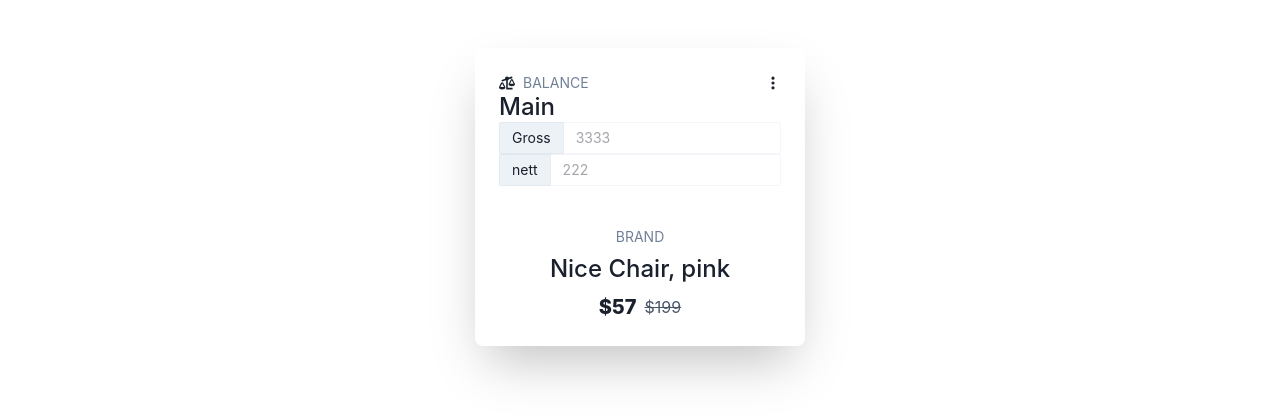
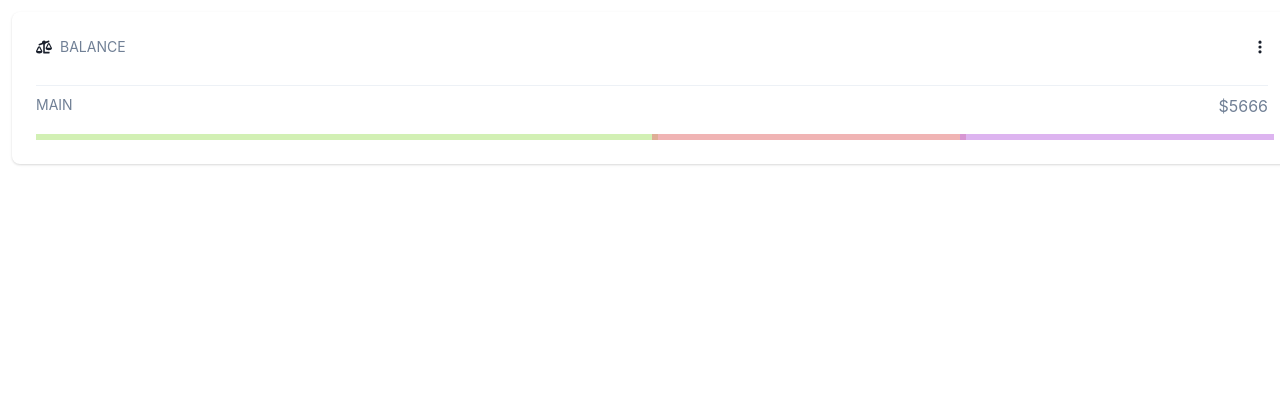
Before and after one commit to devdrqgon/mc-fe, a React (Create React App) app: page /test/BalanceViewer in a window 1280 px wide. Shown: the top 420 px of the page. Built offline with nearby package versions, Linux system fonts and the light colour scheme.

Commit message:
zwischenstand

```diff
--- a/src/features/dashboard/balance.viewer.tsx
+++ b/src/features/dashboard/balance.viewer.tsx
@@ -1,21 +1,47 @@
 import { useColorModeValue } from "@chakra-ui/color-mode"
-import { Box, Center, Heading, Stack, VStack } from "@chakra-ui/layout"
+import { Box, Center, Divider, Flex, Heading, Stack, VStack } from "@chakra-ui/layout"
 import { HStack, Input, InputGroup, InputLeftAddon, InputRightAddon, Text } from "@chakra-ui/react"
 import { FaBalanceScaleLeft } from 'react-icons/fa'
 import { HiDotsVertical } from 'react-icons/hi'
 
-
-const BalanceViewer = () => {
+const HInfoDisplayer = () => {
     return (
         <>
-            <Center py={12}>
+            <Flex w={"100%"} direction="column">
+
+                <Flex mb={4} width={"100%"} justifyContent="space-between">
+                    <Text color={'gray.500'} fontSize={'sm'} textTransform={'uppercase'}>
+                        Main
+                    </Text>
+                    <Text color={'gray.500'} fontSize={'m'} textTransform={'uppercase'}>
+                        $5666
+                    </Text>
+                </Flex>
+                <Flex width={"100%"}>
+
+                    <Box width={"50%"}>
+                        <Divider mr={3} p={0} borderColor={"#B4E782"} borderWidth={3}></Divider>
+                    </Box>
+                    <Box width={"25%"} >
+                        <Divider m={0} p={0} borderColor={"#E78282"} borderWidth={3}></Divider>
+                    </Box>
+                    <Box width={"25%"}>
+                        <Divider m={0} p={0} borderColor={"#C782E7"} borderWidth={3}></Divider>
+                    </Box>
+                </Flex>
+            </Flex>
+        </>
+    )
+}
+const DashboardCard = () => {
+    return (
+        <>
             <Box
-                    role={'group'}
+                minW={300}
                 p={6}
-                    maxW={'330px'}
+                m={3}
                 w={'full'}
-                    bg={useColorModeValue('white', 'gray.800')}
-                    boxShadow={'2xl'}
+                boxShadow="base"
                 rounded={'lg'}
                 pos={'relative'}
                 zIndex={1}>
@@ -31,41 +57,15 @@ const BalanceViewer = () => {
                     </Box>
                     <HiDotsVertical style={{ 'cursor': 'pointer' }} />
                 </HStack>
-                    <VStack>
-                        <Box w="full" justifyContent="flex-start" >
-                            <Heading fontSize={'2xl'} fontFamily={'body'} fontWeight={500}>
-                                Main
-                            </Heading>
-                            <InputGroup size="sm">
-                                <InputLeftAddon children="Gross" />
-                                <Input placeholder="" value="3333" disabled={true}/>
-                            </InputGroup>
-                            <InputGroup size="sm">
-                                <InputLeftAddon children="nett" />
-                                <Input placeholder="" value="222" disabled={true}/>
-                            </InputGroup>
+                <VStack alignItems="flex-start">
+                    <Divider mt={7} orientation={'horizontal'}></Divider>
+                    <VStack w={"full"} alignItems="flex-start">
+                        <HInfoDisplayer />
+                    </VStack>
+                </VStack>
             </Box>
-                    </VStack>
-                    <Stack pt={10} align={'center'}>
-                        <Text color={'gray.500'} fontSize={'sm'} textTransform={'uppercase'}>
-                            Brand
-                        </Text>
-                        <Heading fontSize={'2xl'} fontFamily={'body'} fontWeight={500}>
-                            Nice Chair, pink
-                        </Heading>
-                        <Stack direction={'row'} align={'center'}>
-                            <Text fontWeight={800} fontSize={'xl'}>
-                                $57
-                            </Text>
-                            <Text textDecoration={'line-through'} color={'gray.600'}>
-                                $199
-                            </Text>
-                        </Stack>
-                    </Stack>
-                </Box>
-            </Center>
         </>
     )
 }
 
-export default BalanceViewer
+export default DashboardCard
--- a/src/pg/dashboardDesign.tsx
+++ b/src/pg/dashboardDesign.tsx
@@ -1,9 +1,33 @@
-import { Box, Container } from "@chakra-ui/react"
-import { Image } from "@chakra-ui/react"
-import bg from "./bg.png"
+import { Box, Center, Container, Heading, HStack, Input, InputGroup, InputLeftAddon, Stack, useColorModeValue, VStack, Text, Divider, Flex } from "@chakra-ui/react"
+import DashboardCard from "features/dashboard/balance.viewer"
+import { FaBalanceScaleLeft } from 'react-icons/fa'
+import { HiDotsVertical } from 'react-icons/hi'
 const DashboardDesign = () => {
+    const CardMinWidth = "300px"
+
     return (
-        <Image src={bg} alt="Segun Adebayo" />
+        <>
+            <Flex direction="column">
+                <Center>
+                    <Flex direction={{ base: 'column', md: 'row' }}>
+                        <DashboardCard />
+                        <Divider orientation="vertical" />
+                        <DashboardCard />
+                        <Divider orientation="vertical" />
+                        <DashboardCard />
+                    </Flex>
+                </Center>
+                <Center>
+                    <Flex direction={{ base: 'column', md: 'row' }}>
+                        <DashboardCard />
+                        <Divider orientation="vertical" />
+                        <DashboardCard />
+                        <Divider orientation="vertical" />
+                        <DashboardCard />
+                    </Flex>
+                </Center>
+            </Flex>
+        </>
     )
 }
 
--- a/src/testPage.tsx
+++ b/src/testPage.tsx
@@ -7,7 +7,7 @@ import { queryClient } from 'authApp'
 import Dashboard from 'features/dashboard/dashboard'
 import NewUserWizard from 'features/onBoarding/newUserWizard'
 import DashboardDesign from 'pg/dashboardDesign'
-import BalanceViewer from 'features/dashboard/balance.viewer'
+import DashboardCard from 'features/dashboard/balance.viewer'
 
 const Testpage = () => {
     useEffect(() => {
@@ -50,7 +50,7 @@ const Testpage = () => {
 
                     <Route path="/test/BalanceViewer" exact
                         render={(props) => (
-                            <BalanceViewer />
+                            <DashboardCard />
                         )}
                     />
 
```
Also changed, not shown: sides/userStoriesMc.txt. Lines whose indentation alone changed are shown as unchanged.
